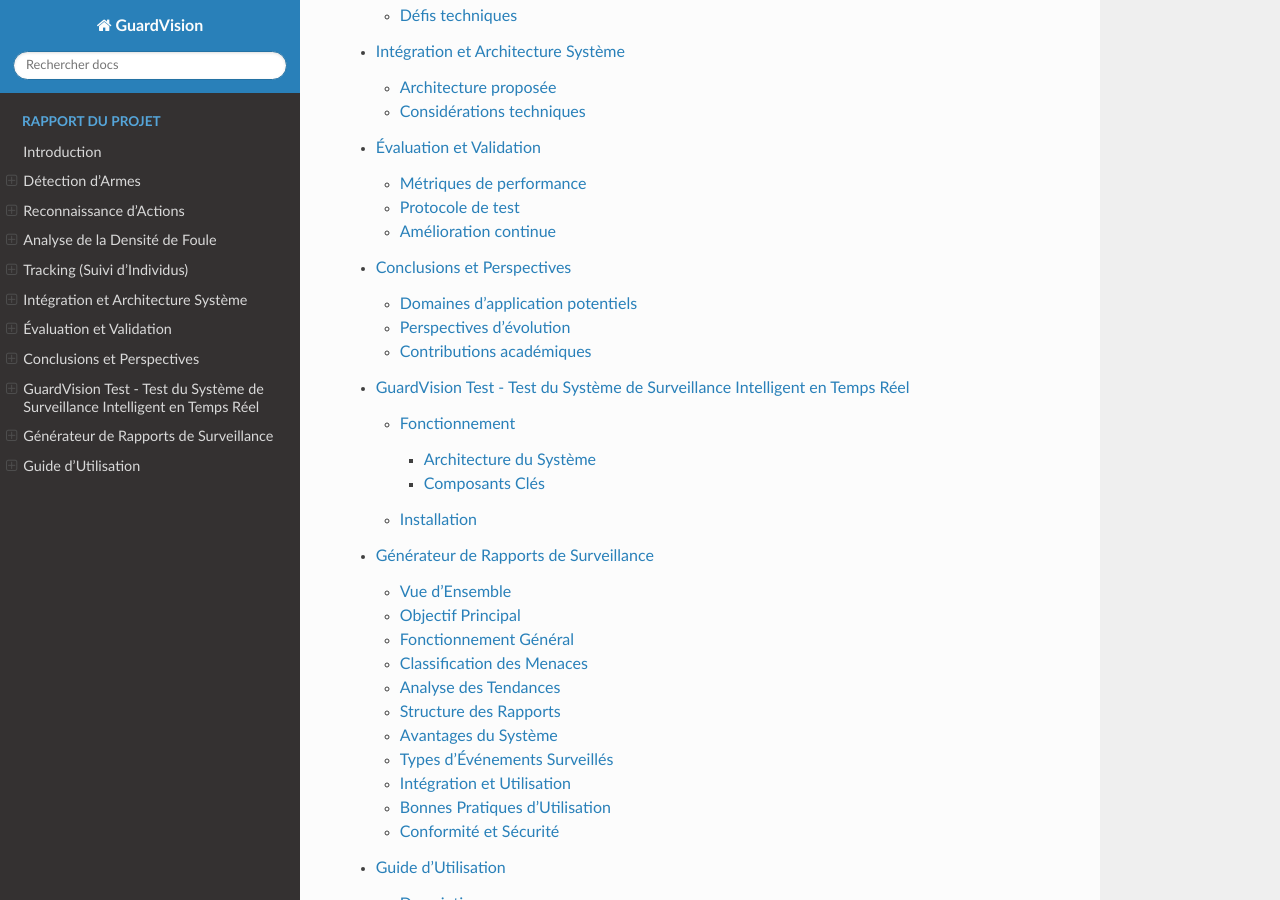
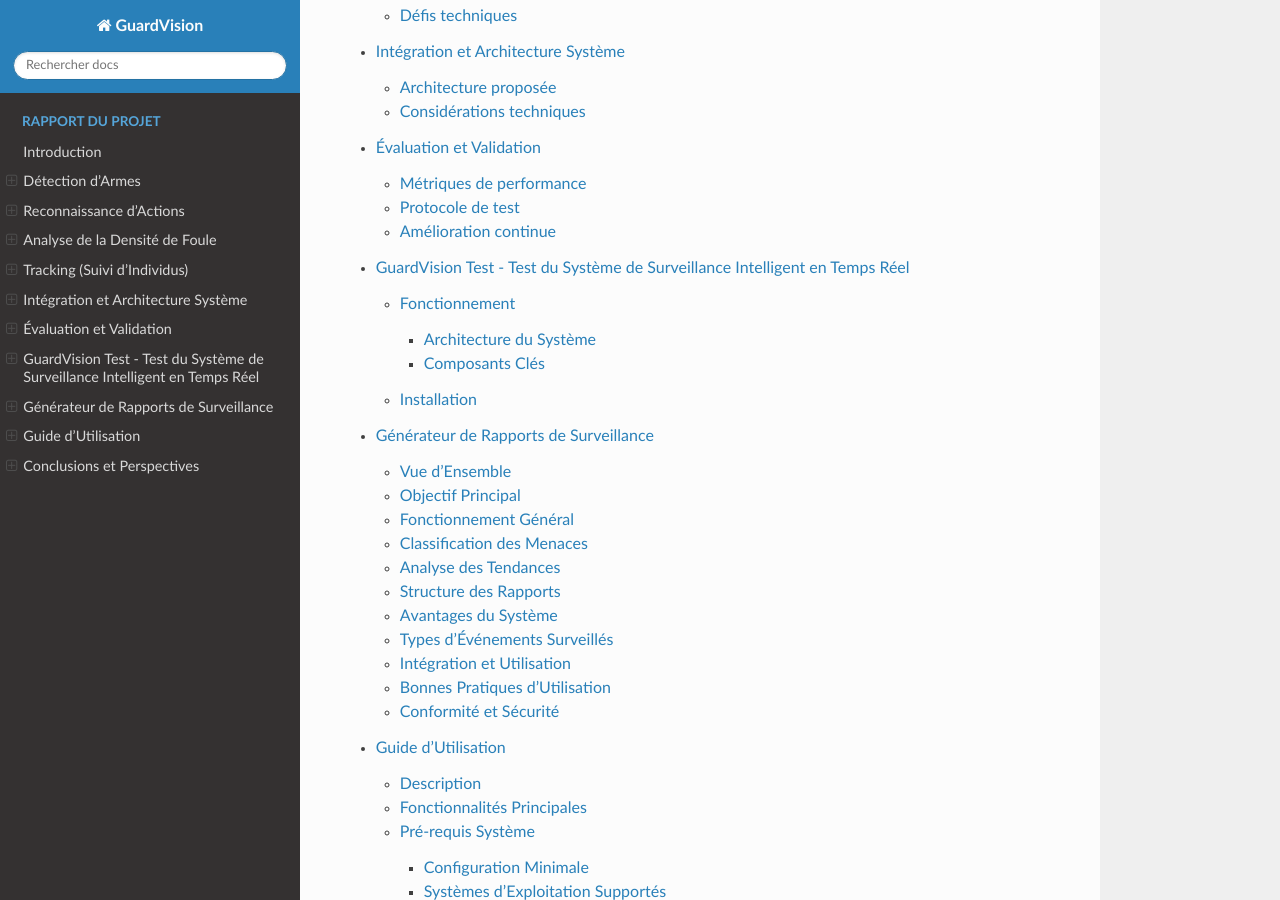
Before and after one commit to med-reda-nk/GuardVision, a Sphinx documentation site: the page built from Documentation/index.rst, in a window 1280 px wide and 900 px high, scrolled down 1606 px. Built offline with Sphinx 7.4.7 and the Read the Docs theme 3.1.0, drawn with Linux system fonts in a browser that asks for light colours; pages that are not in the unit, such as notebooks, are missing from menus; some of the changed text lies outside the part shown.

Commit message:
Update index.rst

```diff
--- a/Documentation/index.rst
+++ b/Documentation/index.rst
@@ -51,8 +51,8 @@
    Tracking.rst
    Intégration et Architecture Système.rst
    Évaluation et Validation.rst
-   Considération Éthiques et Légales.rst
-   Conclusions et Perspectives.rst
    interface_test.rst
    nlp.rst
    guide.rst
+   Considération Éthiques et Légales.rst
+   Conclusions et Perspectives.rst
```
